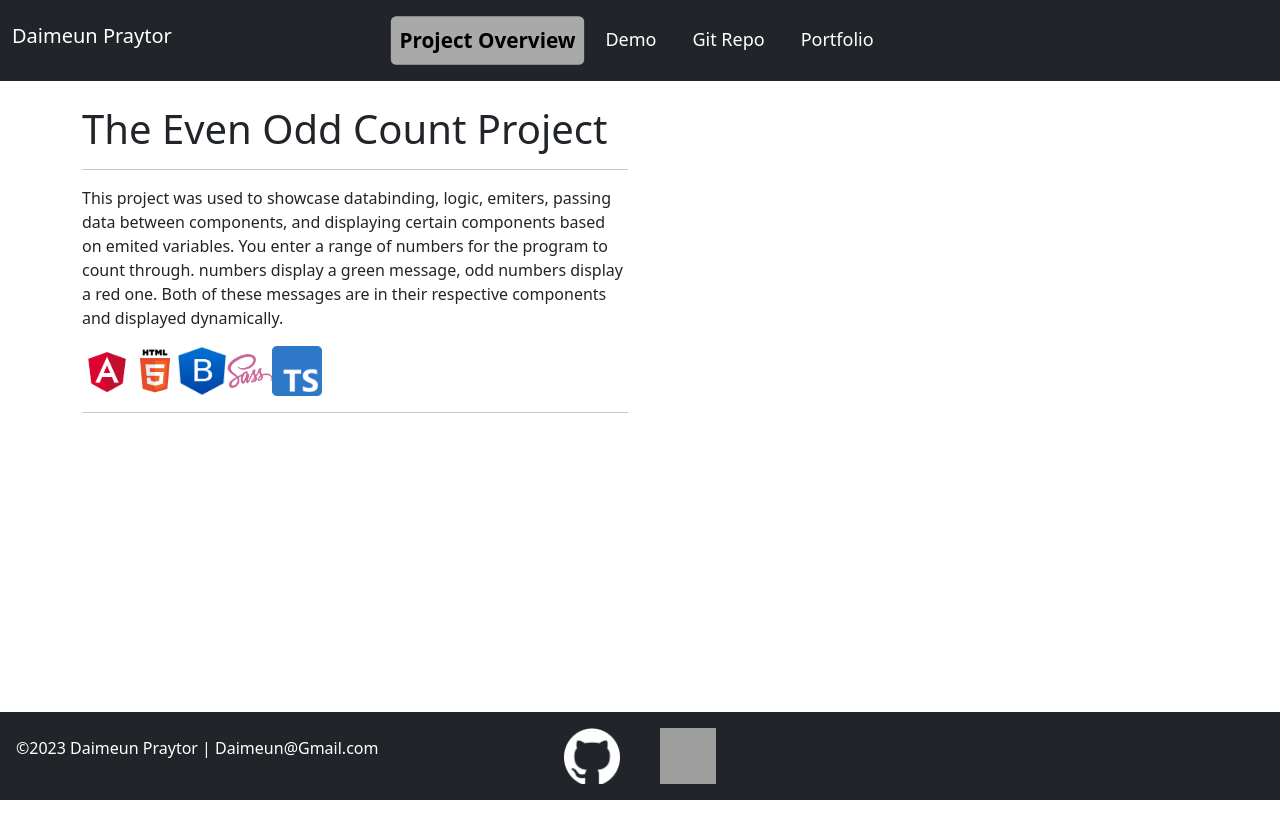
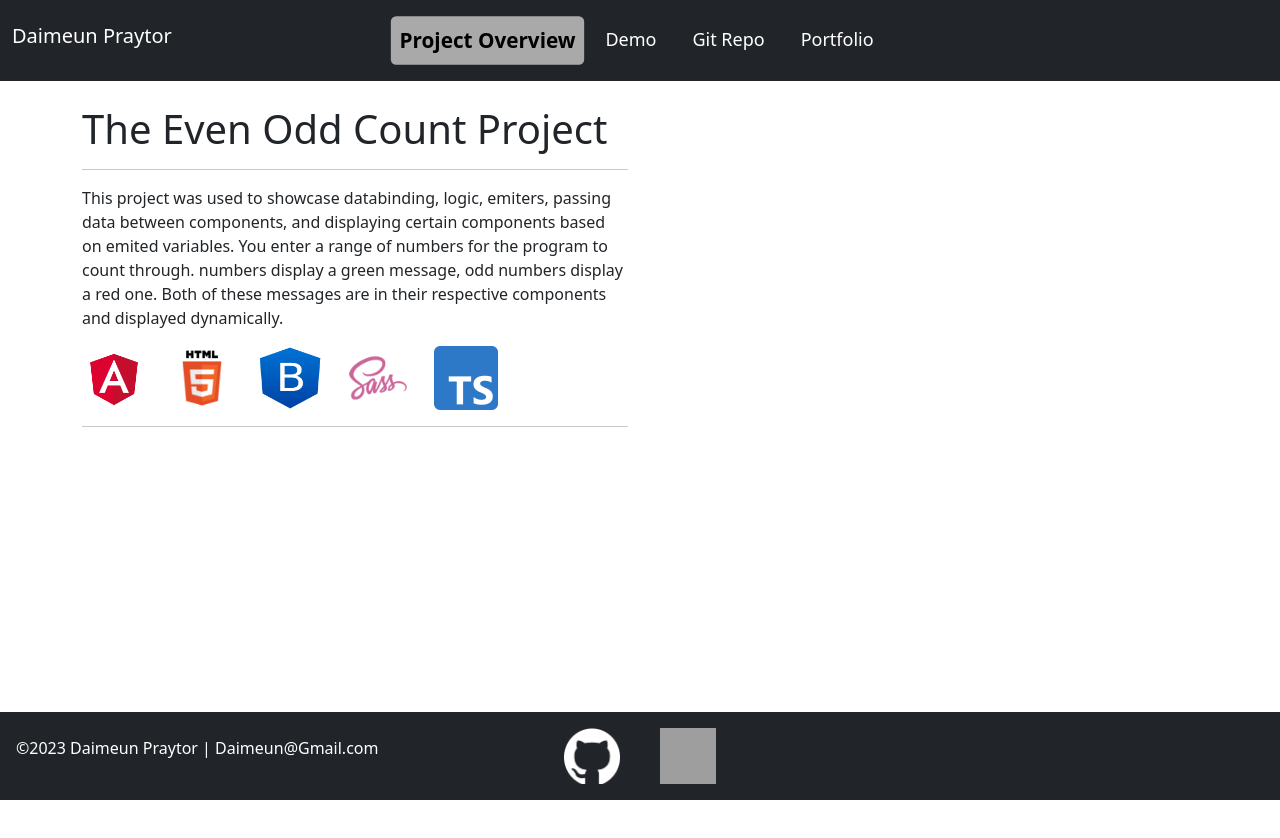
Before and after one commit to Low-Signal/even-odd, an Angular app: page /overview in a window 1280 px wide. Shown: the top 838 px of the page. Built offline with nearby package versions, Linux system fonts and the light colour scheme; grey boxes are pictures that could not be loaded.

Commit message:
Fixed image displays

```diff
--- a/src/app/overview/overview.component.html
+++ b/src/app/overview/overview.component.html
@@ -1,3 +1,4 @@
+<body>
     <div class="container">
         <div class="row">
             <div class="col-6">
@@ -10,26 +11,27 @@
                             numbers display a green message, odd numbers display a red one. Both of these messages are in their respective components
                             and displayed dynamically.</p>
                 </div>
-
+                <div class="d-flex">
                     <div class="row">
-                <div class="col-1">
-                    <img class="mx-auto d-block" [src]=angularLogo alt="No Image" width="50" height="50"/>
+                        <div class="col">
+                            <img class="mx-auto" [src]=angularLogo alt="No Image"/>
                         </div>
-                <div class="col-1">
-                    <img class="mx-auto d-block" [src]=html5Logo alt="No Image" width="50" height="50"/>
+                        <div class="col">
+                            <img class="mx-auto" [src]=html5Logo alt="No Image"/>
                         </div>
-                <div class="col-1">
-                    <img class="mx-auto d-block" [src]=ngBootstrapLogo alt="No Image" width="50" height="50"/>
+                        <div class="col">
+                            <img class="mx-auto" [src]=ngBootstrapLogo alt="No Image"/>
                         </div>
-                <div class="col-1">
-                    <img class="mx-auto d-block" [src]=scssLogo alt="No Image" width="50" height="50"/>
+                        <div class="col">
+                            <img class="mx-auto" [src]=scssLogo alt="No Image"/>
                         </div>
-                <div class="col-1">
-                    <img class="mx-auto d-block" [src]=typeScriptLogo alt="No Image" width="50" height="50"/>
+                        <div class="col">
+                            <img class="mx-auto" [src]=typeScriptLogo alt="No Image"/>
+                        </div>
                     </div>
                 </div>
                 <hr>
-
             </div>
         </div>
     </div>
+</body>
--- a/src/app/overview/overview.component.scss
+++ b/src/app/overview/overview.component.scss
@@ -0,0 +1,6 @@
+
+img {
+    width: 4rem;
+    height: 4rem;
+
+}
```
Lines whose indentation alone changed are shown as unchanged.
